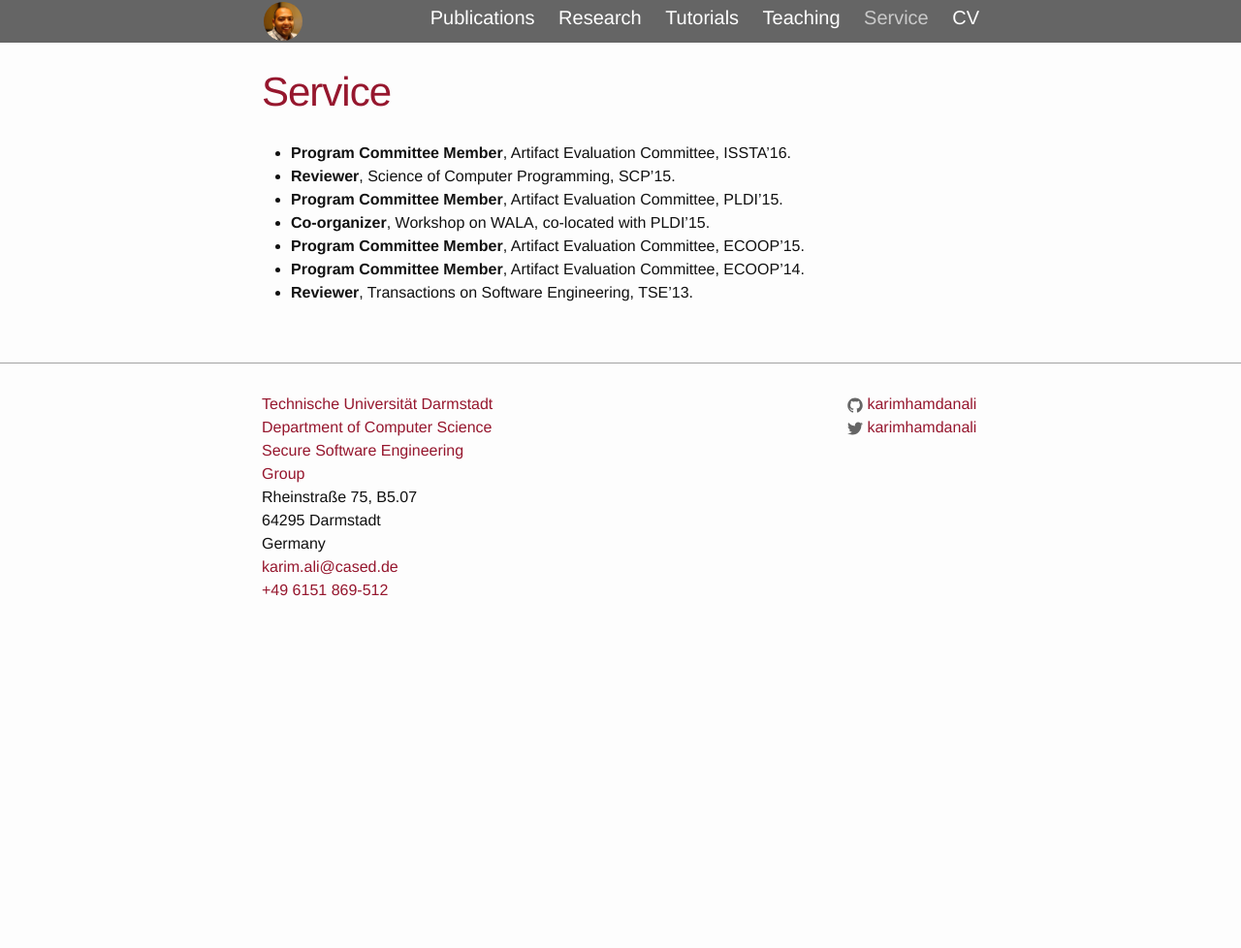
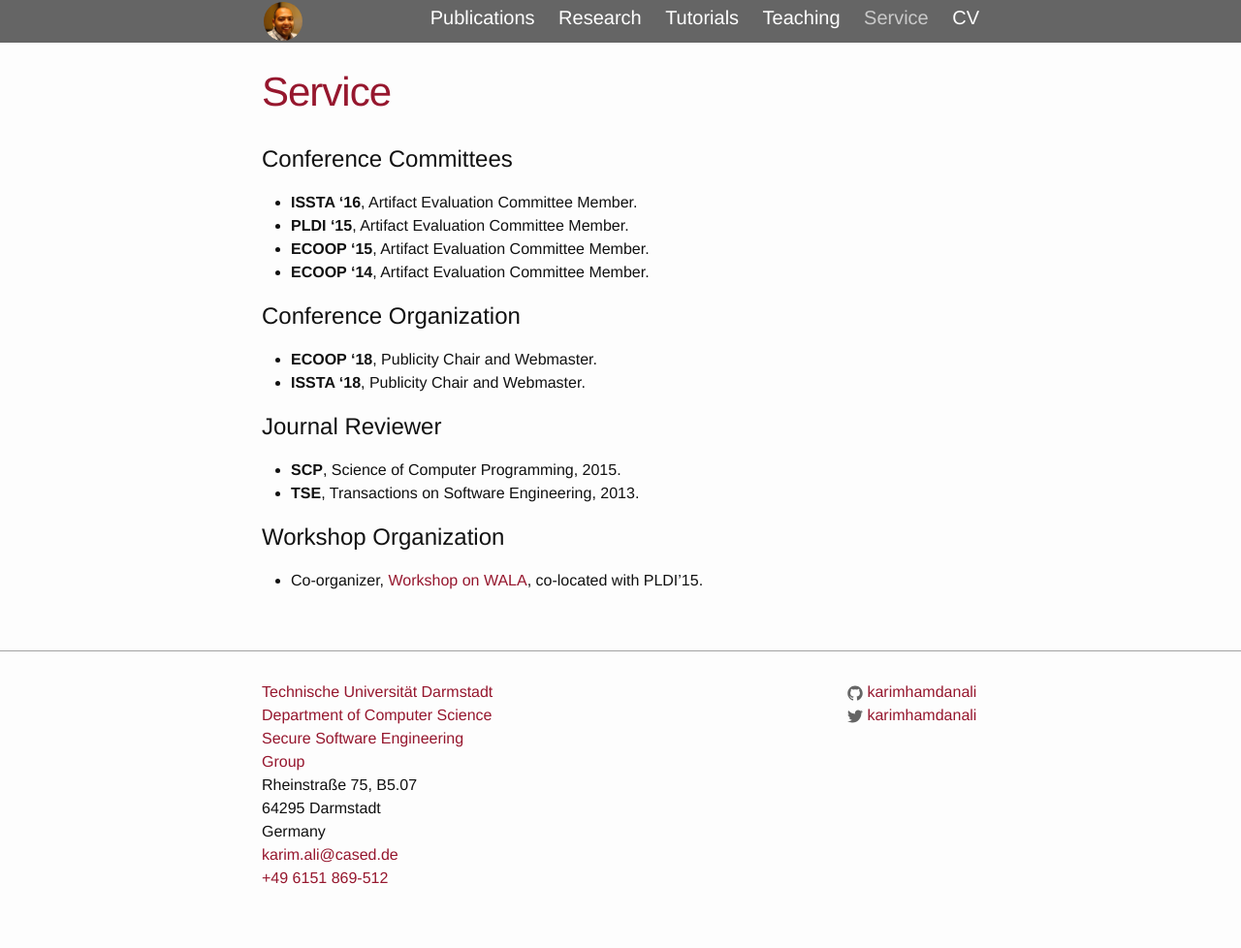
Before and after one commit to karimhamdanali/karimhamdanali.github.io, a Jekyll site: the page built from nav/service.md, in a window 1280 px wide. Shown: the whole page at 97% size. Built offline with Jekyll 4.4.1, drawn with Linux system fonts in a browser that asks for light colours; before the commit the page ends 900 px from its top, so only the background shows below that.

Commit message:
updted service page

```diff
--- a/nav/service.md
+++ b/nav/service.md
@@ -7,10 +7,21 @@ weight: 5
 group: service
 ---
 
-* **Program Committee Member**, Artifact Evaluation Committee, ISSTA'16.
-* **Reviewer**, Science of Computer Programming, SCP'15.
-* **Program Committee Member**, Artifact Evaluation Committee, PLDI'15.
-* **Co-organizer**, Workshop on WALA, co-located with PLDI'15.
-* **Program Committee Member**, Artifact Evaluation Committee, ECOOP'15.
-* **Program Committee Member**, Artifact Evaluation Committee, ECOOP'14.
-* **Reviewer**, Transactions on Software Engineering, TSE'13.
+# Conference Committees #
+* **ISSTA '16**, Artifact Evaluation Committee Member.
+* **PLDI '15**, Artifact Evaluation Committee Member.
+* **ECOOP '15**, Artifact Evaluation Committee Member.
+* **ECOOP '14**, Artifact Evaluation Committee Member.
+
+# Conference Organization #
+* **ECOOP '18**, Publicity Chair and Webmaster.
+* **ISSTA '18**, Publicity Chair and Webmaster.
+
+# Journal Reviewer #
+* **SCP**, Science of Computer Programming, 2015.
+* **TSE**, Transactions on Software Engineering, 2013.
+
+# Workshop Organization #
+* Co-organizer, [Workshop on WALA][wow], co-located with PLDI'15.
+
+[wow]: http://researcher.watson.ibm.com/researcher/view_group.php?id=5750
```
